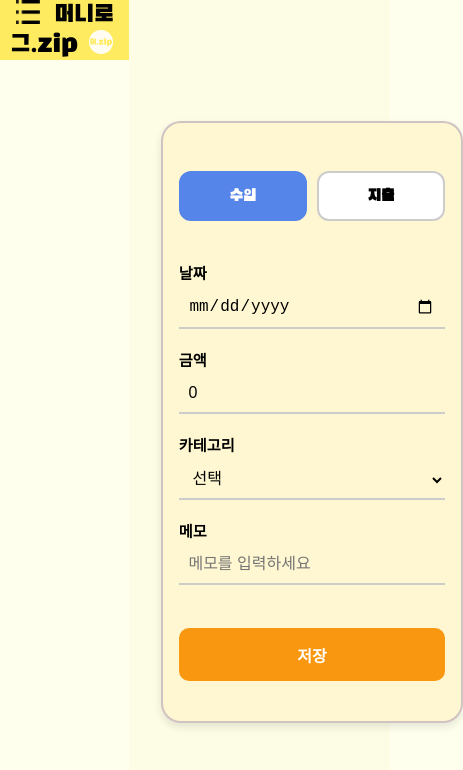
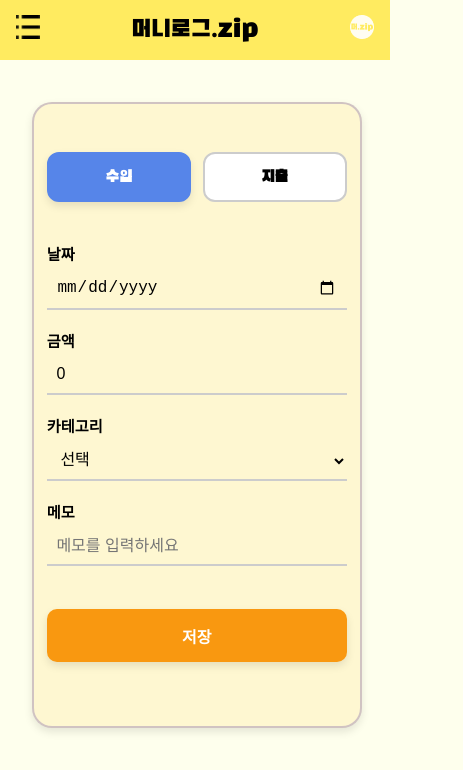
Before and after one commit to ByeongwooAn/-Skeletone-Project-Household-Ledger, a Vue app: page /cashflow in a window 390 px wide. Shown: the top 770 px of the page, 463 px wide, since content can reach past the window. Built offline with nearby package versions, Linux system fonts and the light colour scheme.

Commit message:
refactor: 수입/수출ui 수정, 모바일버전 메뉴바 수정

```diff
--- a/src/css/cashflow_PC.css
+++ b/src/css/cashflow_PC.css
@@ -15,7 +15,8 @@
     border: 2px solid rgba(187, 170, 187, 0.6706);
     margin-left: auto; /* 오른쪽에 정렬 */
     margin-top: 10vh; /* 원하는 위치로 조정 */
-    margin-left: 25vw; /* 여백 조정 */
+    margin-left: 5vw; /* 여백 조정 */
+    margin-right: 5vw;
     padding: 3vh 3vw;
     border-radius: 30px;
     width: 60vw;
--- a/src/css/cashflow_mobile.css
+++ b/src/css/cashflow_mobile.css
@@ -1,57 +1,26 @@
-/* 모바일버전 */
 @media (max-width: 393px) {
   .cashflow-container {
-    background-color: #fdfce5;
+    background-color: #feffed;
+    /* background-color: #ff0303; */
+
     padding: 2rem;
     width: 100%;
-    max-width: 393px; /* 모바일 기준 */
+    max-width: 393px;
     box-sizing: border-box;
-    min-height: 100vh; /* 화면 전체 높이 */
-    display: flex;
-    flex-direction: column;
-    justify-content: center;
+
+    display: block;
   }
-  .topbar {
-    position: fixed;
-    top: 0;
-    left: 0;
-    display: flex;
-    align-items: center;
-    justify-content: space-between;
-    background-color: #ffeb60;
-    width: 100%;
-    max-width: 393px;
-    height: 4rem;
-    padding: 0 1rem;
-    box-sizing: border-box;
-    z-index: 1000;
-  }
-  .menu-button {
-    background: none;
-    border: none;
-    cursor: pointer;
-  }
-  .title {
-    font-family: 'Black Han Sans';
-    font-size: 1.5rem;
-    font-weight: bold;
-    position: absolute;
-    left: 50%;
-    transform: translateX(-50%);
-    color: #333;
-  }
-  .logo {
-    width: 2.2rem;
-    height: 2.2rem;
-  }
+
   .content {
+    background-color: #fef7d1;
     border: 2px solid rgba(187, 170, 187, 0.6706);
-    background-color: #fef7d1;
-    padding: 2.5rem 1rem;
+    box-shadow: 0 4px 8px rgba(0, 0, 0, 0.1);
+    width: 300px;
+    height: 550px;
+    margin-top: 70px;
+    padding: 2rem 0.8rem;
     border-radius: 20px;
-    width: 135%;
-    margin: -2rem auto;
-    box-shadow: 0 4px 8px rgba(0, 0, 0, 0.1);
+    padding-top: 40px;
   }
   .button-group {
     display: flex;
@@ -75,11 +44,13 @@
     border-color: #ff6363;
     background-color: #ff6363;
     color: white;
+    box-shadow: 0 4px 8px rgba(0, 0, 0, 0.1);
   }
   .button-group .incomeactive {
     border-color: #5685e9;
     background-color: #5685e9;
     color: white;
+    box-shadow: 0 4px 8px rgba(0, 0, 0, 0.1);
   }
 
   .form-group {
@@ -109,6 +80,7 @@
     padding: 0.9rem;
     background-color: #f99810;
     color: white;
+    box-shadow: 0 4px 8px rgba(0, 0, 0, 0.1);
     font-weight: bold;
     border: none;
     border-radius: 10px;
@@ -116,3 +88,9 @@
     font-size: 1rem;
   }
 }
+/*
+@media (min-width: 768px) {
+  .cashflow-container {
+    max-width: 600px;
+  }
+} */
--- a/src/css/menubarmobile.css
+++ b/src/css/menubarmobile.css
@@ -1,8 +1,9 @@
 header {
+  position: fixed;
   width: 100vw;
   height: 60px;
   background-color: #ffeb60;
-    font-family: "Black Han Sans";
+  font-family: 'Black Han Sans';
   font-size: 24px;
   text-align: center;
   align-content: center;
@@ -33,7 +34,7 @@ li {
   width: 128px;
   height: 100vh;
   background-color: #ffeb60;
-    font-family: "Black Han Sans";
+  font-family: 'Black Han Sans';
   font-size: 20px;
   color: #0b036b;
 
```
Also changed, not shown: src/views/CashFlowView.vue (+0 -9 lines), src/views/MainViewMobile.vue (+13 -35 lines). Lines whose indentation alone changed are shown as unchanged.
